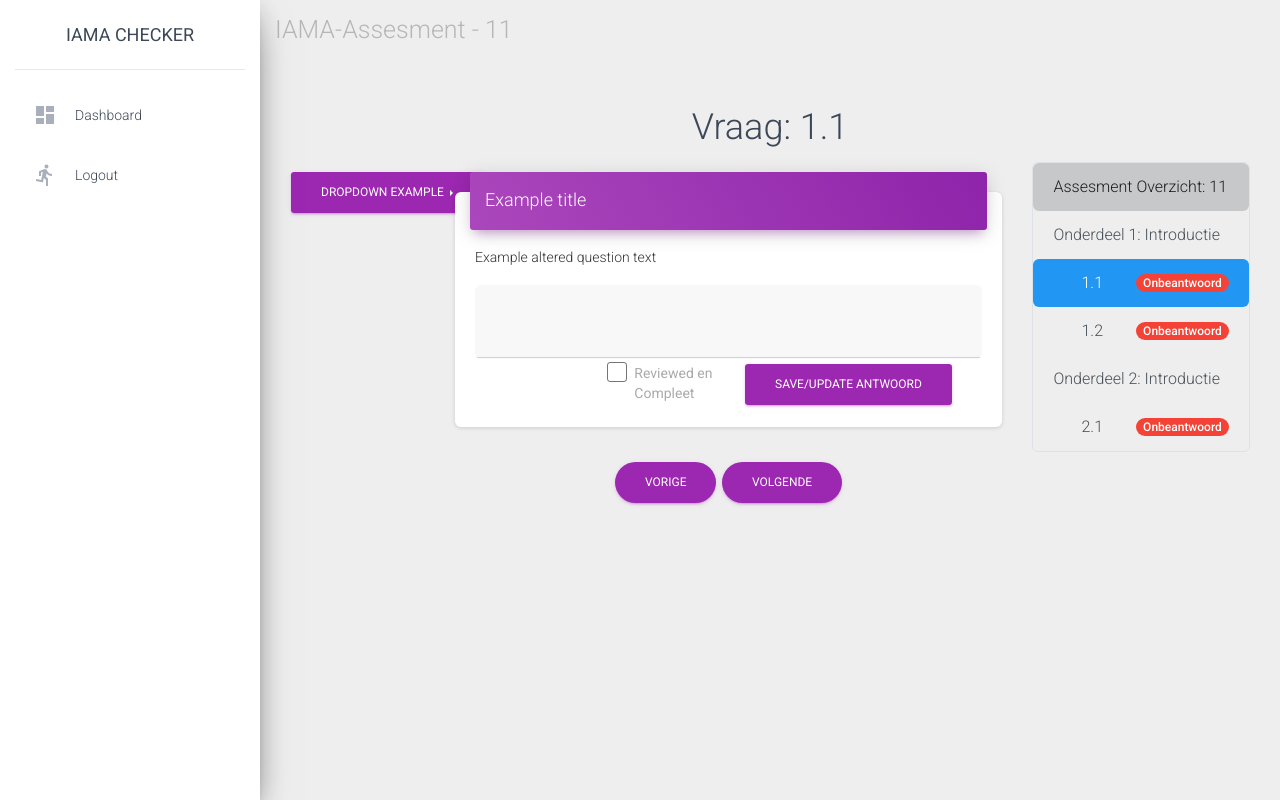
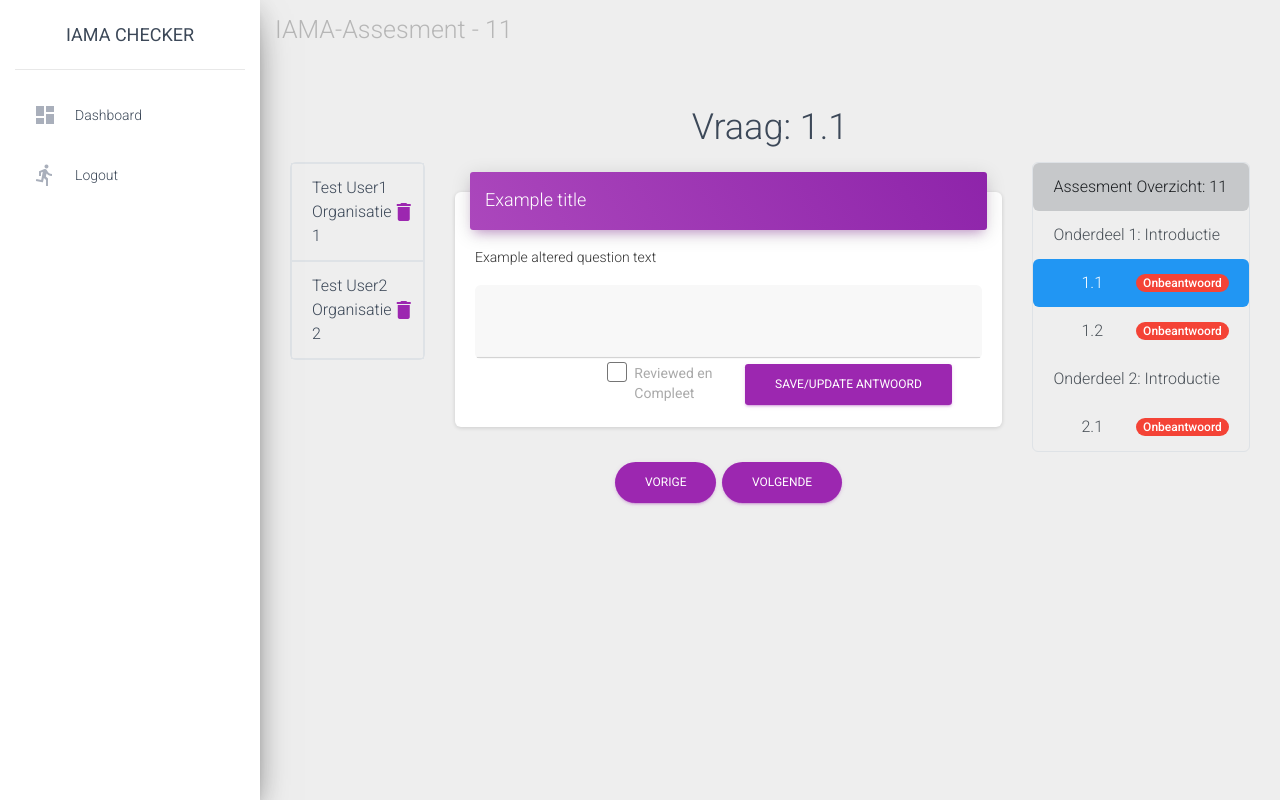
Before and after one commit to KoenBron/IAMA-checker, a Django app: page /assesments/6/question/2 in a window 1280 px wide. Run offline with Django 4.2, Linux system fonts and the light colour scheme; a user stored in the database is signed in; data comes from the database, SQL or seed files in the repository; data that the repository does not hold is empty; some libraries are stand-ins or nearby versions.

Commit message:
Added beginning for delete option of collaborators, still need a good relation between questions and answers

```diff
--- a/iama_checker/base/models.py
+++ b/iama_checker/base/models.py
@@ -39,4 +39,4 @@ class Answer(models.Model):
 class Collaborator(models.Model):
     name = models.CharField(max_length=40)
     organisation = models.CharField(max_length=60)
-    answer_id = models.ForeignKey(Answer, on_delete=models.CASCADE)
+    answer_id = models.ForeignKey(Answer, on_delete=models.CASCADE)# TODO: maak collab en vraag een many to many relatie
--- a/iama_checker/base/templates/base/collaborators.html
+++ b/iama_checker/base/templates/base/collaborators.html
@@ -1,9 +1,21 @@
-<div class="btn-group dropright">
-    <button class="btn btn-primary dropdown-toggle" type="button" data-toggle="dropdown">Dropdown Example
-    <span class="caret"></span></button>
-    <div class="dropdown-menu" aria-labelledby="dropdownMenuButton">
-        <a class="dropdown-item" href="#">Action</a>
-        <a class="dropdown-item" href="#">Another action</a>
-        <a class="dropdown-item" href="#">Something else here</a>
-      </div>
-  </div>
+<ul class="list-group rounded border">
+    {% for collab in collab_list %}
+        <li class="list-group-item border d-flex justify-content-between">
+            <div class="">
+                <p style="margin-bottom: 0px"> {{collab.name}} </p>
+                <p style="margin-bottom: 0px"> {{collab.organisation}} </p>
+            </div>
+
+            <div class="dropdown dropright d-flex align-items-center">
+                <a href="#" data-toggle="modal" data-target="#exampleModal">
+                    <i class="material-icons">delete</i>
+                </a>
+                <div class="dropdown-menu">
+                    <h6>test</h6>
+                </div>
+            </div>
+        </li>
+    {% endfor %}
+</ul>
+
+{% include 'includes/delete_modal.html' with body="Weet je zeker dat je deze medewerker wil verwijderen?" action="action='#'" %}
--- a/iama_checker/base/templates/base/q_detail.html
+++ b/iama_checker/base/templates/base/q_detail.html
@@ -12,7 +12,7 @@
 </div>
 <div class="row">
     <div class="col-md-2">
-        {% include 'base/collaborators.html' %}
+        {% include 'base/collaborators.html' with collab_list=collab_list %}
     </div>
     <div class="col-md-7">
         <div class="card">
--- /dev/null
+++ b/iama_checker/base/templates/includes/delete_modal.html
@@ -0,0 +1,19 @@
+<div class="modal fade" id="exampleModal" tabindex="-1" role="dialog" aria-labelledby="exampleModalLabel" aria-hidden="true">
+    <div class="modal-dialog" role="document">
+        <div class="modal-content">
+        <div class="modal-header">
+            <h5 class="modal-title" id="exampleModalLabel">Waarschuwing - permanent verwijderen?</h5>
+            <button type="button" class="close" data-dismiss="modal" aria-label="Close">
+            <span aria-hidden="true">&times;</span>
+            </button>
+        </div>
+        <div class="modal-body">
+            {{body}}
+        </div>
+        <div class="modal-footer">
+            <button type="button" class="btn btn-secondary" data-dismiss="modal">Sluit</button>
+            <button type="button" class="btn btn-primary" {{action|safe}}>Verwijder</button>
+        </div>
+        </div>
+    </div>
+</div>
--- a/iama_checker/base/views.py
+++ b/iama_checker/base/views.py
@@ -171,6 +171,10 @@ def question_detail(request, assesment_id, question_id):
             "answer": answer,
             "index_context_objects": index_context_objects,
             "buttons": buttons,
+            "collab_list": [
+                {"name": "Test User1", "organisation": "Organisatie 1"},
+                {"name": "Test User2", "organisation": "Organisatie 2"},
+            ],
         }
 
         return render(request, "base/q_detail.html", context)
```
